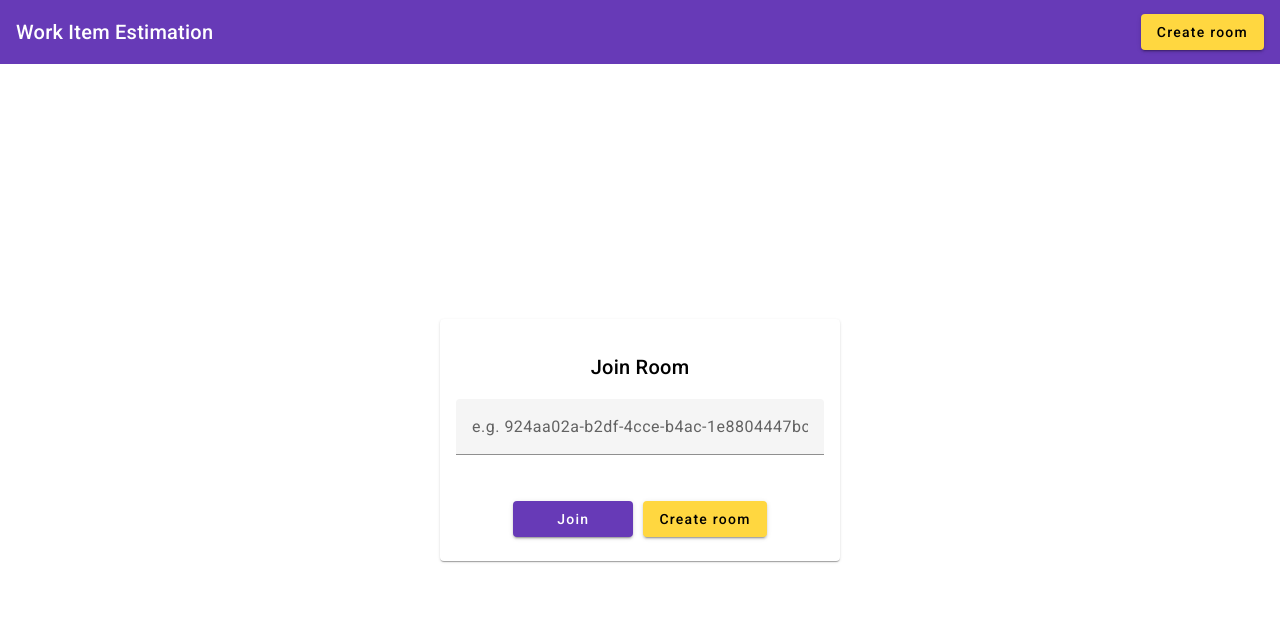
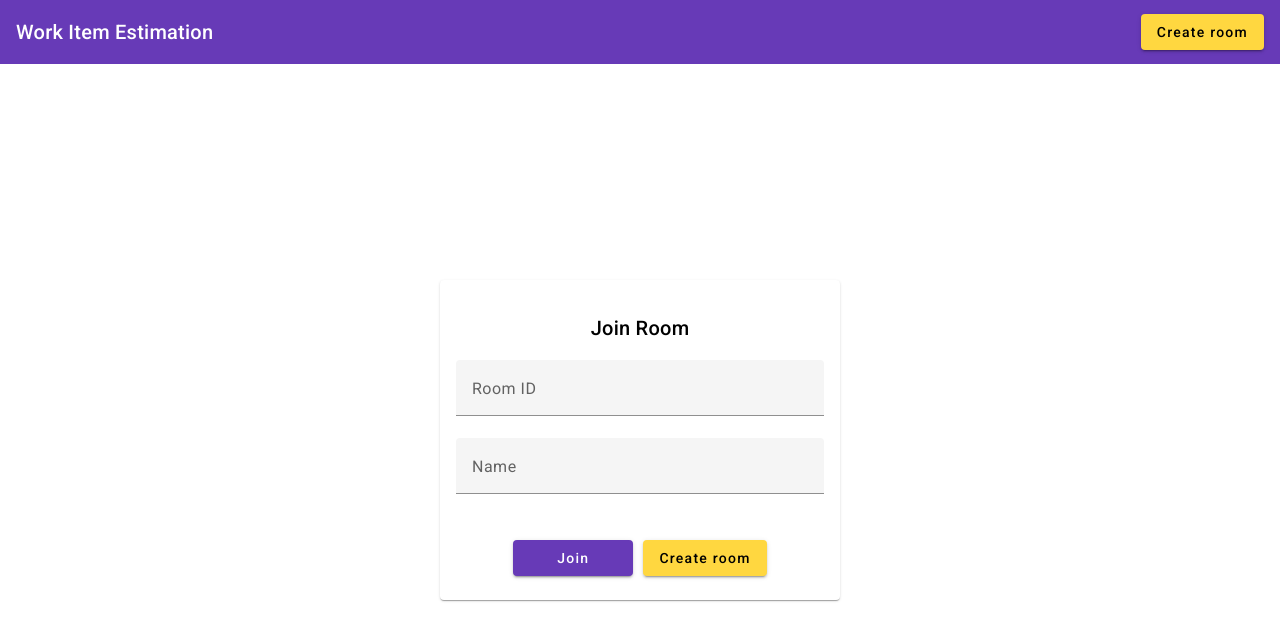
Before and after one commit to minaibrahim89/WorkItemEstimation, an Angular app in the folder WorkItemEstimation.Client/: page / in a window 1280 px wide. Shown: the top 640 px of the page. Built offline with nearby package versions, Linux system fonts and the light colour scheme.

Commit message:
implement join in ui

```diff
--- a/WorkItemEstimation.Client/src/app/app.module.ts
+++ b/WorkItemEstimation.Client/src/app/app.module.ts
@@ -8,6 +8,7 @@ import { MaterialModule } from './material/material.module';
 import { BrowserAnimationsModule } from '@angular/platform-browser/animations';
 import { JoinRoomComponent } from './join-room/join-room.component';
 import { RoomCreatedDialogComponent } from './room-created-dialog/room-created-dialog.component'
+import { FormsModule } from '@angular/forms';
 
 @NgModule({
   declarations: [
@@ -20,6 +21,7 @@ import { RoomCreatedDialogComponent } from './room-created-dialog/room-created-d
     BrowserModule,
     AppRoutingModule,
     MaterialModule,
+    FormsModule,
     BrowserAnimationsModule,
   ],
   providers: [],
--- a/WorkItemEstimation.Client/src/app/join-room/join-room.component.html
+++ b/WorkItemEstimation.Client/src/app/join-room/join-room.component.html
@@ -4,7 +4,13 @@
   </mat-card-header>
   <mat-card-content>
     <mat-form-field>
-      <input matInput placeholder="e.g. 924aa02a-b2df-4cce-b4ac-1e8804447bcb">
+      <mat-label>Room ID</mat-label>
+      <input matInput placeholder="e.g. 924aa02a-b2df-4cce-b4ac-1e8804447bcb"
+        [value]="roomId">
+    </mat-form-field>
+    <mat-form-field>
+      <mat-label>Name</mat-label>
+      <input matInput placeholder="John Doe" [(ngModel)]="name">
     </mat-form-field>
   </mat-card-content>
   <mat-card-actions class="dialog-actions">
--- a/WorkItemEstimation.Client/src/app/join-room/join-room.component.ts
+++ b/WorkItemEstimation.Client/src/app/join-room/join-room.component.ts
@@ -1,6 +1,7 @@
 import { Dialog } from '@angular/cdk/dialog';
 import { Component } from '@angular/core';
 import { RoomCreatedDialogComponent } from '../room-created-dialog/room-created-dialog.component';
+import { take } from 'rxjs';
 
 @Component({
   selector: 'app-join-room',
@@ -9,10 +10,21 @@ import { RoomCreatedDialogComponent } from '../room-created-dialog/room-created-
 })
 export class JoinRoomComponent {
 
+  roomId = '';
+  name = '';
+
   constructor(private dialog: Dialog) {
   }
 
   public createRoom(): void {
-    this.dialog.open(RoomCreatedDialogComponent);
+    const dialogRef = this.dialog.open(RoomCreatedDialogComponent);
+
+    dialogRef.closed
+      .pipe(take(1))
+      .subscribe(roomId => {
+        if (roomId) {
+          this.roomId = <string>roomId;
+        }
+      });
   }
 }
--- a/WorkItemEstimation.Client/src/app/room-created-dialog/room-created-dialog.component.html
+++ b/WorkItemEstimation.Client/src/app/room-created-dialog/room-created-dialog.component.html
@@ -1,9 +1,8 @@
-<h1>New Room Created</h1>
+<h1>New Room Created!</h1>
 <div class="content">
   <mat-form-field>
     <mat-label>Room ID</mat-label>
-    <input matInput readonly placeholder="Room ID"
-      value="924aa02a-b2df-4cce-b4ac-1e8804447bcb">
+    <input matInput readonly placeholder="Room ID" [value]="roomId">
     <button mat-icon-button matSuffix matTooltip="Copy to clipboard">
       <mat-icon>content_copy</mat-icon>
     </button>
@@ -11,8 +10,7 @@
 
   <mat-form-field>
     <mat-label>Share link</mat-label>
-    <input matInput readonly placeholder="Room ID"
-      value="http://localhost:4200/rooms/924aa02a-b2df-4cce-b4ac-1e8804447bcb">
+    <input matInput readonly placeholder="Room ID" [value]="inviteUrl">
     <button mat-icon-button matSuffix matTooltip="Copy to clipboard">
       <mat-icon>content_copy</mat-icon>
     </button>
@@ -20,6 +18,6 @@
 </div>
 
 <div class="dialog-actions">
-  <button mat-flat-button color="accent">Join</button>
-  <button mat-flat-button color="primary" (click)="close()">Done</button>
+  <button mat-flat-button color="accent" (click)="onJoin()">Join</button>
+  <button mat-flat-button color="primary" (click)="onClose()">Done</button>
 </div>
--- a/WorkItemEstimation.Client/src/app/room-created-dialog/room-created-dialog.component.ts
+++ b/WorkItemEstimation.Client/src/app/room-created-dialog/room-created-dialog.component.ts
@@ -7,10 +7,18 @@ import { Component } from '@angular/core';
   styleUrl: './room-created-dialog.component.css'
 })
 export class RoomCreatedDialogComponent {
+
+  roomId = '924aa02a-b2df-4cce-b4ac-1e8804447bcb';
+  inviteUrl = 'http://localhost:4200/rooms/' + this.roomId;
+
   constructor(private dialogRef: DialogRef) {
   }
 
-  public close() {
+  public onJoin() {
+    this.dialogRef.close(this.roomId);
+  }
+
+  public onClose() {
     this.dialogRef.close();
   }
 }
```
